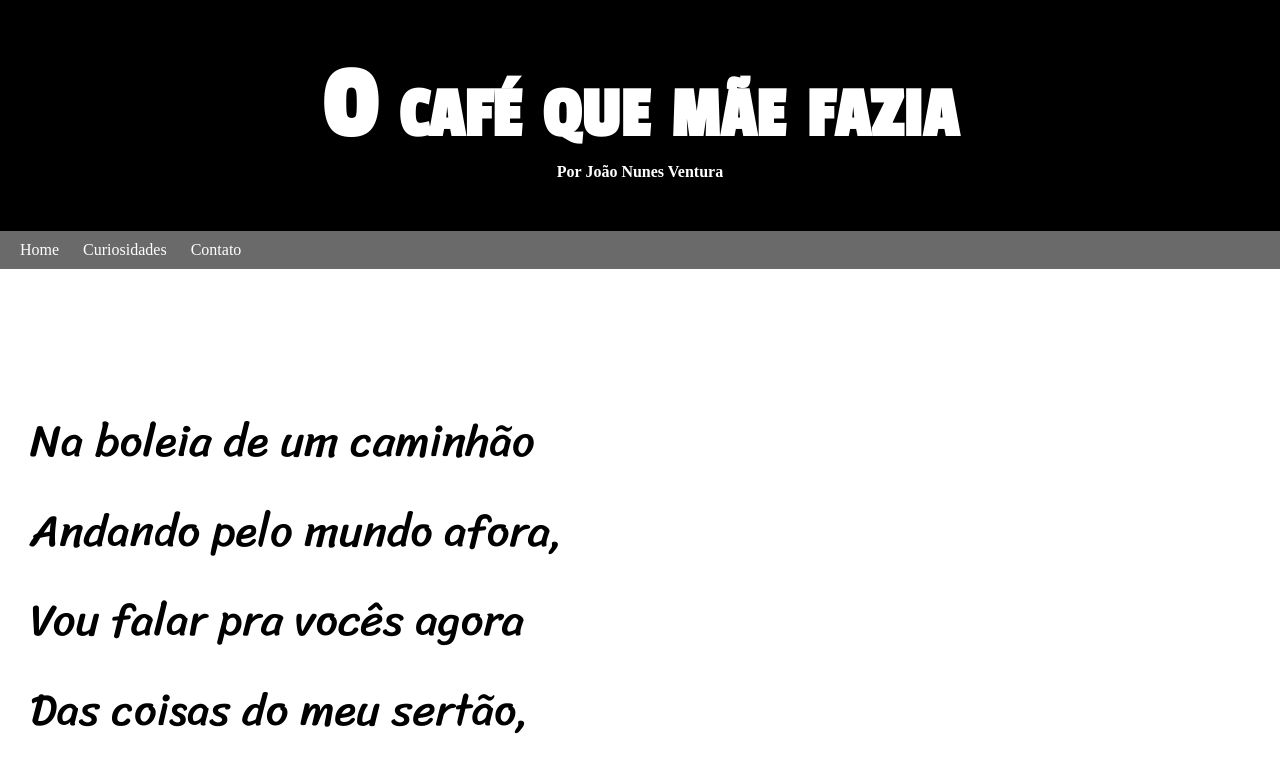
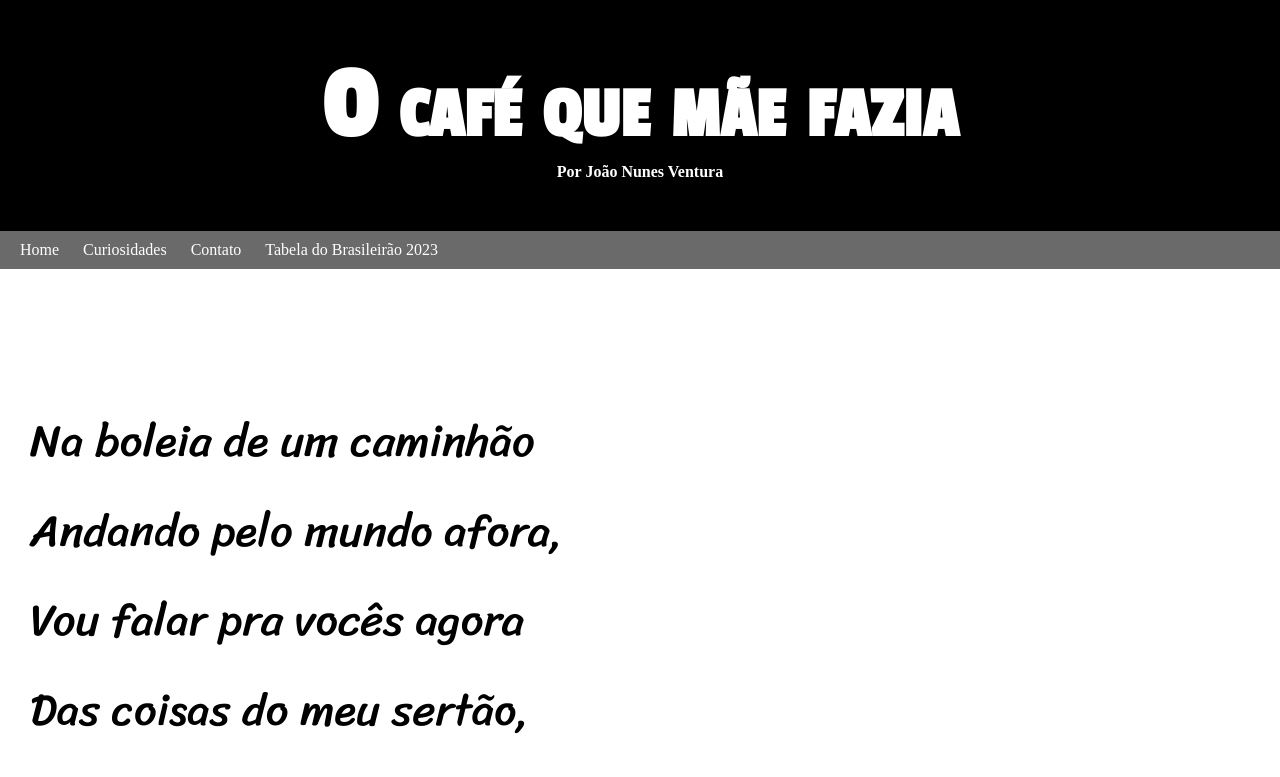
Before and after one commit to jonhysantos/Repente, a plain HTML site: page index.html in a window 1280 px wide. Shown: the top 777 px of the page. Drawn offline with Linux system fonts and the light colour scheme.

Commit message:
novo adição de  menu

```diff
--- a/index.html
+++ b/index.html
@@ -16,6 +16,7 @@
         <a href="https://jonhysantos.github.io/site-basico/">Home</a>
         <a href="https://jonhysantos.github.io/Projeto-android/">Curiosidades</a>
         <a href="https://jonhysantos.github.io/social/">Contato</a>
+        <a href="https://jonhysantos.github.io/TabelaBr2023/">Tabela do Brasileirão 2023</a>
     </nav>
     <section class="normal">
         <p>
```
